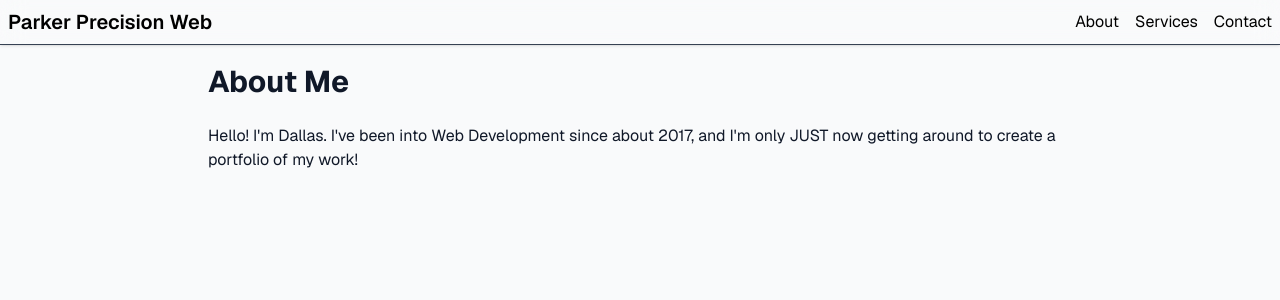
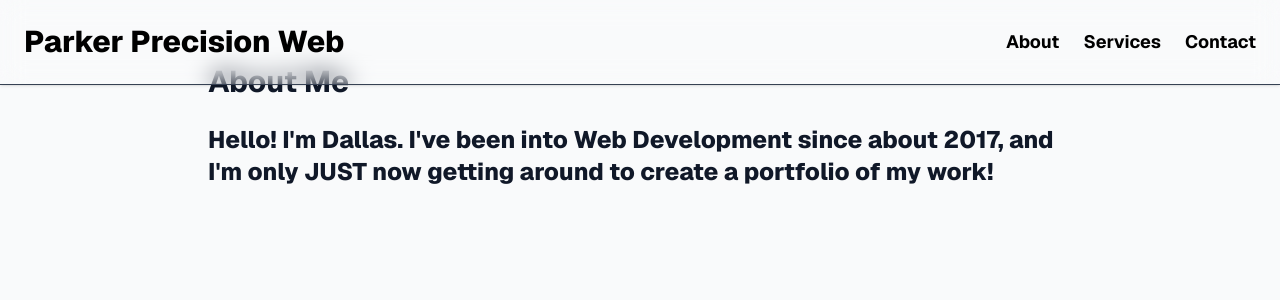
Before and after one commit to green6060/parker-precision-web, a Next.js app: page /about in a window 1280 px wide. Shown: the top 300 px of the page. Built offline with nearby package versions, Linux system fonts and the light colour scheme.

Commit message:
Commit all current changes

```diff
--- a/src/app/components/navbar/index.tsx
+++ b/src/app/components/navbar/index.tsx
@@ -3,14 +3,14 @@ import Link from "next/link";
 
 const NavBar: React.FC = () => {
   return (
-    <nav className="fixed top-0 left-0 right-0 bg-transparent backdrop-blur-md border-b border-gray-700 p-2 text-black shadow-sm z-50">
+    <nav className="fixed top-0 left-0 right-0 bg-transparent backdrop-blur-md border-b border-gray-700 p-3 sm:p-6 text-black shadow-sm z-50 min-h-[60px] sm:min-h-[80px]">
       <div className="container mx-auto flex justify-between items-center">
         <Link href="/">
-          <p className="text-base sm:text-lg md:text-xl font-semibold cursor-pointer">
+          <p className="text-xl sm:text-3xl font-extrabold cursor-pointer">
             Parker Precision Web
           </p>
         </Link>
-        <ul className="flex space-x-4 text-xs sm:text-sm md:text-base">
+        <ul className="flex space-x-4 sm:space-x-6 text-sm sm:text-lg font-bold">
           <li>
             <Link href="/about">
               <p className="hover:text-gray-600 cursor-pointer transition-colors duration-200">
--- a/src/app/layout.tsx
+++ b/src/app/layout.tsx
@@ -15,7 +15,7 @@ export default function RootLayout({
   return (
     <html lang="en">
       <body
-        className={`${geistSans.variable} ${geistMono.variable} antialiased`}
+        className={`${geistSans.variable} ${geistMono.variable} antialiased text-2xl font-extrabold`}
       >
         {children}
       </body>
--- a/src/app/page.tsx
+++ b/src/app/page.tsx
@@ -4,7 +4,7 @@ export default function Home() {
   return (
     <div className="font-sans min-h-screen bg-gray-50 text-gray-900">
       <NavBar />
-      <main className="max-w-4xl mx-auto px-4 py-16 flex flex-col items-center text-center">
+      <main className="max-w-4xl mx-auto px-4 pt-[96px] pb-16 flex flex-col items-center text-center">
         <h1 className="text-4xl font-extrabold mb-4">Parker Precision Web</h1>
         <p className="text-lg mb-8">
           Professional web contractor specializing in creating small, custom
```
